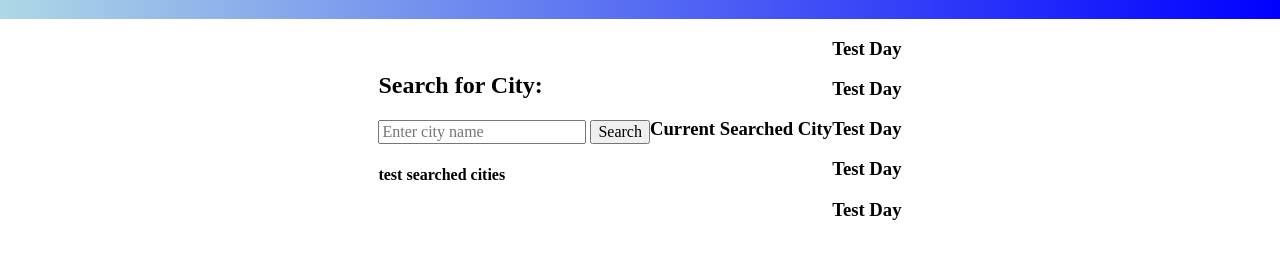
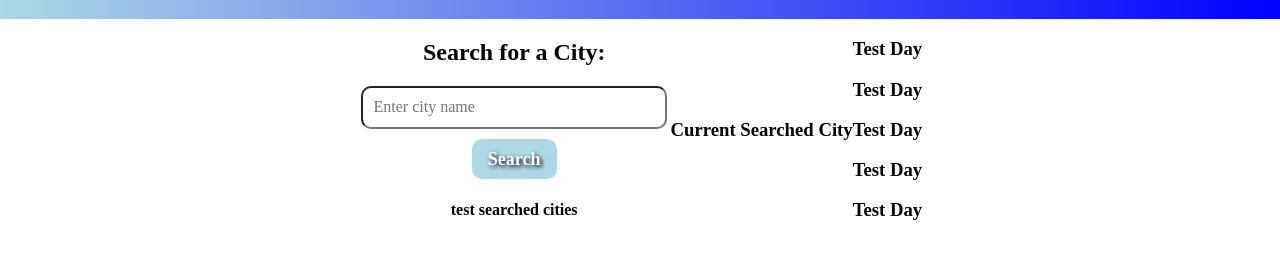
Before and after one commit to SlemJosh/weather-dashboard, a plain HTML site: page index.html in a window 1280 px wide. Shown: the part 81-340 px from the top of the page. Drawn offline with Linux system fonts and the light colour scheme.

Commit message:
Added some styling to our button and search bar. We wanted them to be aligned on top of eachother, and we want them to stand out.

```diff
--- a/assets/css/style.css
+++ b/assets/css/style.css
@@ -30,13 +30,31 @@ body{
 #citySearch{
     display: flex;
     flex-direction: column;
-    align-items: flex-start;
+    align-items: center;
+    text-align: center;
+
 }
 
 #searchInput{
-
+    width: 90%;
+    padding: 10px;
+    margin-bottom: 10px;
+    border-radius: 10px;
 }
 
 #searchBtn{
+    background-color: lightblue;
+    color: white;
+    font-weight: bold;
+    text-shadow: 2px 2px 4px rgba(0, 0, 0, 1);
+    border: none;
+    border-radius: 10px;
+    padding: 10px 16px;
+    font-size: 18px;
+    cursor: pointer;
+    transition: background-color 0.4s;
+}
 
-}
+#searchBtn:hover {
+    background-color: blue;
+  }
--- a/index.html
+++ b/index.html
@@ -31,7 +31,7 @@
         <!-- Within our Search Bar, we have two areas.  One with the actual search bar, and the other with an area displaying previously searched cities-->
 
         <section> <!-- Actual Search Bar-->
-            <h2>Search for City:</h2>
+            <h2>Search for a City:</h2>
             <input id="searchInput" placeholder="Enter city name">
             <button id="searchBtn" type="button">Search</button>
         </section>
```
